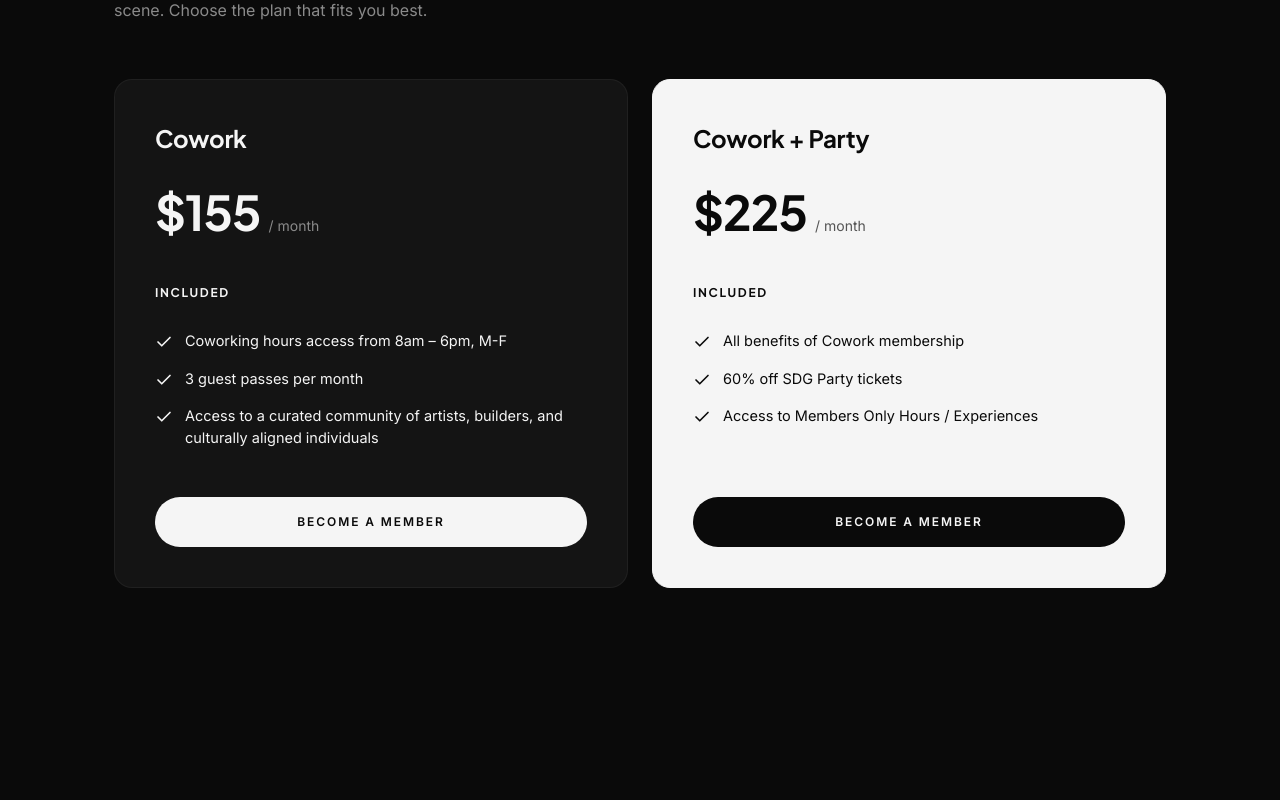
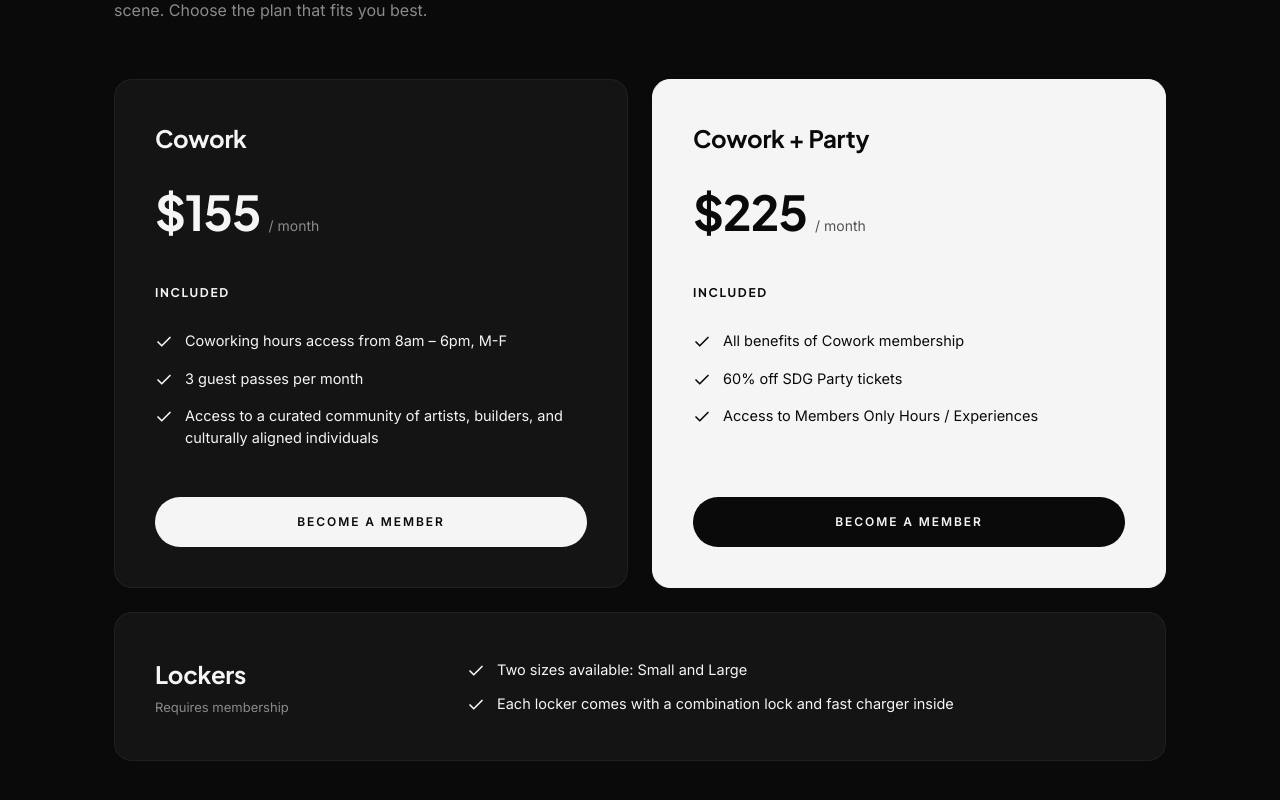
Before and after one commit to journalssound/stardust-garage-2.1, a Next.js app: page /members in a window 1280 px wide. Shown: the part 238-1038 px from the top of the page. Before the commit the page ends 906 px from the top, so only its background shows below. Built offline with nearby package versions, Linux system fonts and the light colour scheme.

Commit message:
Add Lockers add-on card to members page

```diff
--- a/app/members/page.js
+++ b/app/members/page.js
@@ -121,6 +121,35 @@ export default function MembersPage() {
           );
         })}
       </div>
+
+      {/* LOCKERS ADD-ON */}
+      <div
+        className="mt-6 rounded-[18px] p-10 border flex flex-col md:flex-row md:items-center gap-8"
+        style={{ background: '#141414', borderColor: 'rgba(255,255,255,0.05)' }}
+      >
+        <div className="md:w-[280px] flex-shrink-0">
+          <h3
+            className="text-[24px] font-bold -tracking-[0.01em] mb-1.5"
+            style={{ fontFamily: "'Plus Jakarta Sans', sans-serif" }}
+          >
+            Lockers
+          </h3>
+          <p className="text-[13px]" style={{ color: '#8a8a8a' }}>
+            Requires membership
+          </p>
+        </div>
+
+        <ul className="list-none flex-1">
+          <li className="flex items-start gap-3 py-1.5 text-[14.5px] leading-[1.5]">
+            <CheckIcon />
+            <span>Two sizes available: Small and Large</span>
+          </li>
+          <li className="flex items-start gap-3 py-1.5 text-[14.5px] leading-[1.5]">
+            <CheckIcon />
+            <span>Each locker comes with a combination lock and fast charger inside</span>
+          </li>
+        </ul>
+      </div>
     </main>
   );
 }
```
